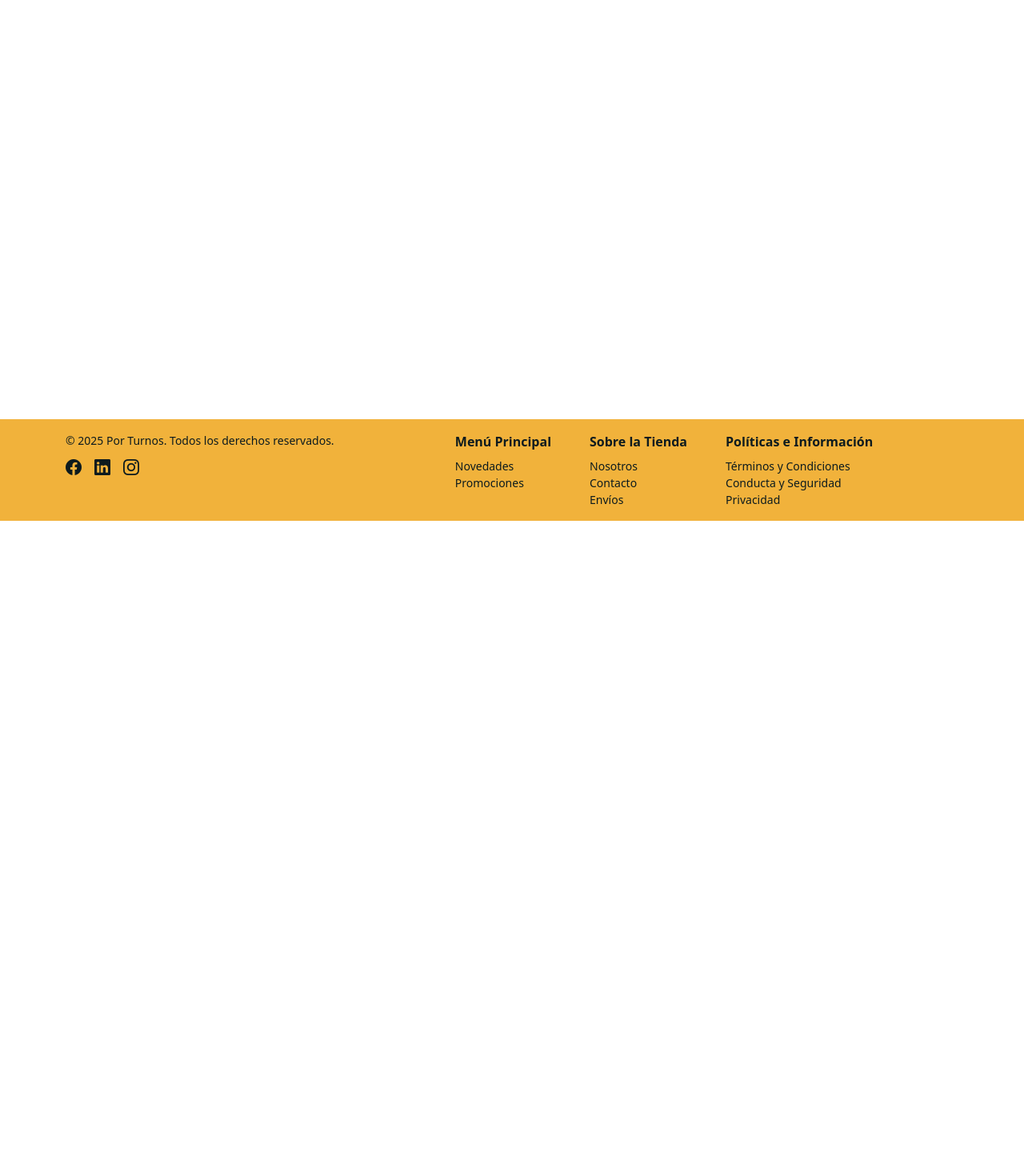
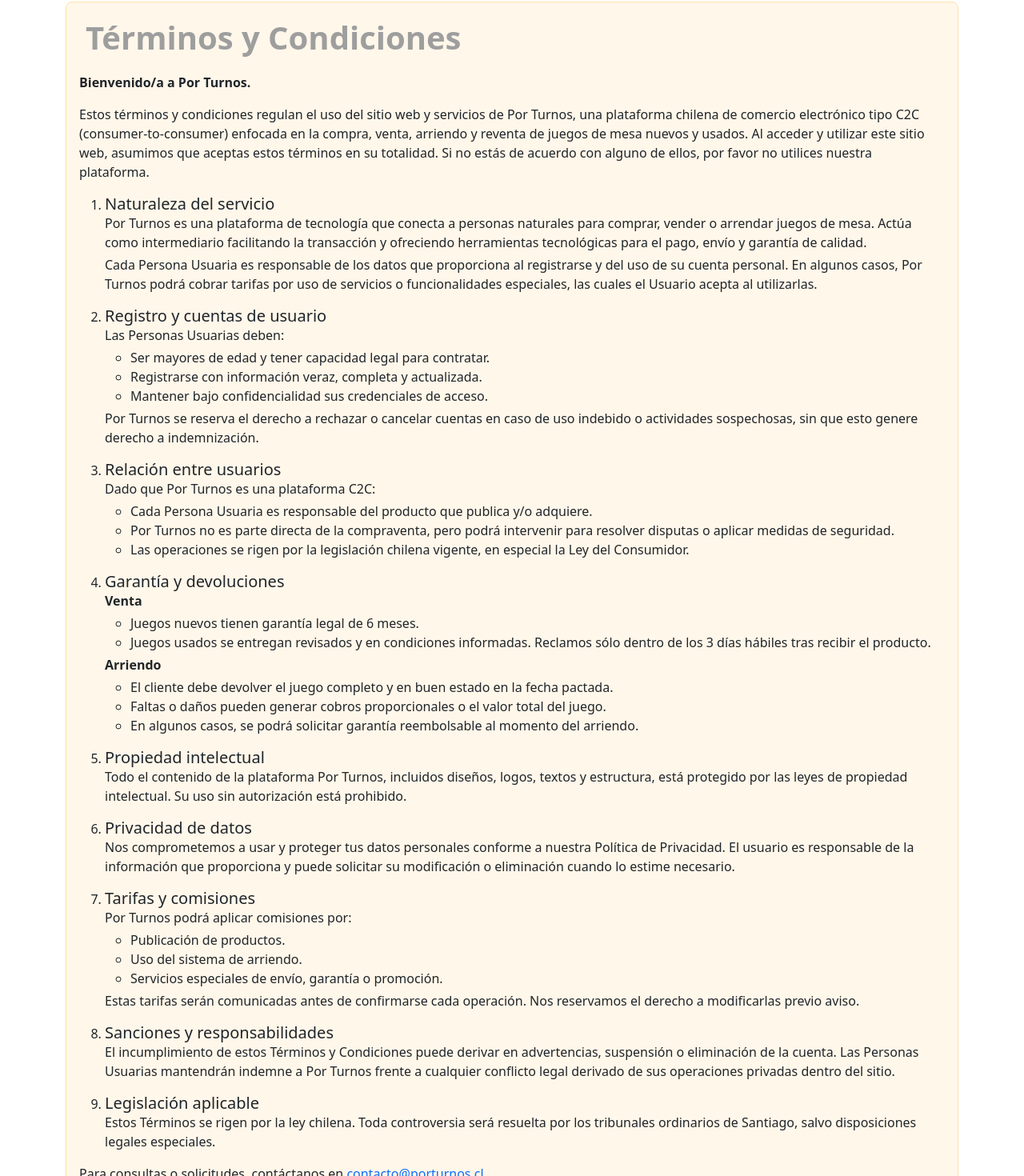
Before and after one commit to vittoo1/PorTurnos, a React (Vite) app in the folder frontendReact/: page /terminos in a window 1280 px wide. Shown: the part 149-1619 px from the top of the page at 80% size. Before the commit the page ends 800 px from the top, so only its background shows below. Built offline with nearby package versions, Linux system fonts and the light colour scheme; grey boxes are pictures that could not be loaded.

Commit message:
Feat(docs): Add 'Terminos.jsx', add import and route in A'pp.jsx,' edite dF'ooter.jsx 'to  activate he 'Términos y Condiciones' button

```diff
--- a/frontendReact/src/App.jsx
+++ b/frontendReact/src/App.jsx
@@ -8,6 +8,7 @@
 // Así como sus <Route path = .../>
 import Login from './pages/Login.jsx'
 import Register from './pages/Register.jsx'
+import Terminos from './pages/Terminos.jsx'
 
 export default function App() {
     return (
@@ -22,6 +23,7 @@
                         <Route path="/blog/:slug" element={<Post />} />
                         <Route path="/login" element={<Login />} />
                         <Route path="/register" element={<Register />} />
+                        <Route path="/terminos" element={<Terminos />} />
                     </Route>
                 </Routes>
             </main>
--- a/frontendReact/src/components/Footer.jsx
+++ b/frontendReact/src/components/Footer.jsx
@@ -1,8 +1,11 @@
+import { NavLink } from 'react-router-dom'
+
 export default function Footer() {
   return (
       <footer className="pt-footer mt-5" role="contentinfo">
         <div className="container py-3">
           <div className="row g-4 align-items-start">
+
             {/* Izquierda */}
             <div className="col-12 col-lg-4">
               <small className="d-block mb-2">© {new Date().getFullYear()} Por Turnos. Todos los derechos reservados.</small>
@@ -13,7 +16,7 @@
               </div>
             </div>
 
-            {/* Derecha: grupo centrado */}
+            {/* Derecha */}
             <div className="col-12 col-lg-8">
               <div className="footer-menus d-flex justify-content-center gap-5 flex-wrap text-center text-lg-start">
                 <nav aria-labelledby="footer-menu">
@@ -36,7 +39,7 @@
                 <nav aria-labelledby="footer-policy">
                   <div id="footer-policy" className="fw-semibold mb-2">Políticas e Información</div>
                   <ul className="list-unstyled small m-0">
-                    <li><a className="pt-footlink" href="#">Términos y Condiciones</a></li>
+                    <li><NavLink className="pt-footlink" to="/terminos">Términos y Condiciones</NavLink></li>
                     <li><a className="pt-footlink" href="#">Conducta y Seguridad</a></li>
                     <li><a className="pt-footlink" href="#">Privacidad</a></li>
                   </ul>
--- /dev/null
+++ b/frontendReact/src/pages/Terminos.jsx
@@ -0,0 +1,132 @@
+import React from 'react'
+
+export default function Terminos() {
+    return (
+        <section className="py-4">
+            <div className="container">
+                {/* Contenedor con el estilo del blog */}
+                <article className="blog-juegos p-3 rounded-3">
+                    <h1 className="gradient-title mb-3">Términos y Condiciones</h1>
+
+                    <p><strong>Bienvenido/a a Por Turnos.</strong></p>
+                    <p>
+                        Estos términos y condiciones regulan el uso del sitio web y servicios de Por Turnos,
+                        una plataforma chilena de comercio electrónico tipo C2C (consumer-to-consumer)
+                        enfocada en la compra, venta, arriendo y reventa de juegos de mesa nuevos y usados.
+                        Al acceder y utilizar este sitio web, asumimos que aceptas estos términos en su totalidad.
+                        Si no estás de acuerdo con alguno de ellos, por favor no utilices nuestra plataforma.
+                    </p>
+
+                    <ol className="mt-3">
+                        <li className="mb-3">
+                            <h2 className="h5 m-0">Naturaleza del servicio</h2>
+                            <p className="mb-1">
+                                Por Turnos es una plataforma de tecnología que conecta a personas naturales para comprar, vender o arrendar juegos de mesa.
+                                Actúa como intermediario facilitando la transacción y ofreciendo herramientas tecnológicas para el pago, envío y garantía de calidad.
+                            </p>
+                            <p className="mb-1">
+                                Cada Persona Usuaria es responsable de los datos que proporciona al registrarse y del uso de su cuenta personal.
+                                En algunos casos, Por Turnos podrá cobrar tarifas por uso de servicios o funcionalidades especiales, las cuales el Usuario acepta al utilizarlas.
+                            </p>
+                        </li>
+
+                        <li className="mb-3">
+                            <h2 className="h5 m-0">Registro y cuentas de usuario</h2>
+                            <p className="mb-1">Las Personas Usuarias deben:</p>
+                            <ul className="mb-1">
+                                <li>Ser mayores de edad y tener capacidad legal para contratar.</li>
+                                <li>Registrarse con información veraz, completa y actualizada.</li>
+                                <li>Mantener bajo confidencialidad sus credenciales de acceso.</li>
+                            </ul>
+                            <p className="mb-1">
+                                Por Turnos se reserva el derecho a rechazar o cancelar cuentas en caso de uso indebido o actividades sospechosas,
+                                sin que esto genere derecho a indemnización.
+                            </p>
+                        </li>
+
+                        <li className="mb-3">
+                            <h2 className="h5 m-0">Relación entre usuarios</h2>
+                            <p className="mb-1">
+                                Dado que Por Turnos es una plataforma C2C:
+                            </p>
+                            <ul className="mb-1">
+                                <li>Cada Persona Usuaria es responsable del producto que publica y/o adquiere.</li>
+                                <li>Por Turnos no es parte directa de la compraventa, pero podrá intervenir para resolver disputas o aplicar medidas de seguridad.</li>
+                                <li>Las operaciones se rigen por la legislación chilena vigente, en especial la Ley del Consumidor.</li>
+                            </ul>
+                        </li>
+
+                        <li className="mb-3">
+                            <h2 className="h5 m-0">Garantía y devoluciones</h2>
+                            <p className="mb-1"><strong>Venta</strong></p>
+                            <ul className="mb-1">
+                                <li>Juegos nuevos tienen garantía legal de 6 meses.</li>
+                                <li>Juegos usados se entregan revisados y en condiciones informadas. Reclamos sólo dentro de los 3 días hábiles tras recibir el producto.</li>
+                            </ul>
+                            <p className="mb-1"><strong>Arriendo</strong></p>
+                            <ul className="mb-1">
+                                <li>El cliente debe devolver el juego completo y en buen estado en la fecha pactada.</li>
+                                <li>Faltas o daños pueden generar cobros proporcionales o el valor total del juego.</li>
+                                <li>En algunos casos, se podrá solicitar garantía reembolsable al momento del arriendo.</li>
+                            </ul>
+                        </li>
+
+                        <li className="mb-3">
+                            <h2 className="h5 m-0">Propiedad intelectual</h2>
+                            <p className="mb-1">
+                                Todo el contenido de la plataforma Por Turnos, incluidos diseños, logos, textos y estructura,
+                                está protegido por las leyes de propiedad intelectual. Su uso sin autorización está prohibido.
+                            </p>
+                        </li>
+
+                        <li className="mb-3">
+                            <h2 className="h5 m-0">Privacidad de datos</h2>
+                            <p className="mb-1">
+                                Nos comprometemos a usar y proteger tus datos personales conforme a nuestra Política de Privacidad.
+                                El usuario es responsable de la información que proporciona y puede solicitar su modificación
+                                o eliminación cuando lo estime necesario.
+                            </p>
+                        </li>
+
+                        <li className="mb-3">
+                            <h2 className="h5 m-0">Tarifas y comisiones</h2>
+                            <p className="mb-1">
+                                Por Turnos podrá aplicar comisiones por:
+                            </p>
+                            <ul className="mb-1">
+                                <li>Publicación de productos.</li>
+                                <li>Uso del sistema de arriendo.</li>
+                                <li>Servicios especiales de envío, garantía o promoción.</li>
+                            </ul>
+                            <p className="mb-1">
+                                Estas tarifas serán comunicadas antes de confirmarse cada operación.
+                                Nos reservamos el derecho a modificarlas previo aviso.
+                            </p>
+                        </li>
+
+                        <li className="mb-3">
+                            <h2 className="h5 m-0">Sanciones y responsabilidades</h2>
+                            <p className="mb-1">
+                                El incumplimiento de estos Términos y Condiciones puede derivar en advertencias, suspensión o eliminación de la cuenta.
+                                Las Personas Usuarias mantendrán indemne a Por Turnos frente a cualquier conflicto legal derivado de sus operaciones
+                                privadas dentro del sitio.
+                            </p>
+                        </li>
+
+                        <li className="mb-3">
+                            <h2 className="h5 m-0">Legislación aplicable</h2>
+                            <p className="mb-1">
+                                Estos Términos se rigen por la ley chilena. Toda controversia será resuelta por los tribunales ordinarios de Santiago,
+                                salvo disposiciones legales especiales.
+                            </p>
+                        </li>
+                    </ol>
+
+                    <p className="mt-3 mb-0">
+                        Para consultas o solicitudes, contáctanos en <a href="mailto:contacto@porturnos.cl">contacto@porturnos.cl</a>.
+                    </p>
+                </article>
+            </div>
+        </section>
+    )
+}
```
